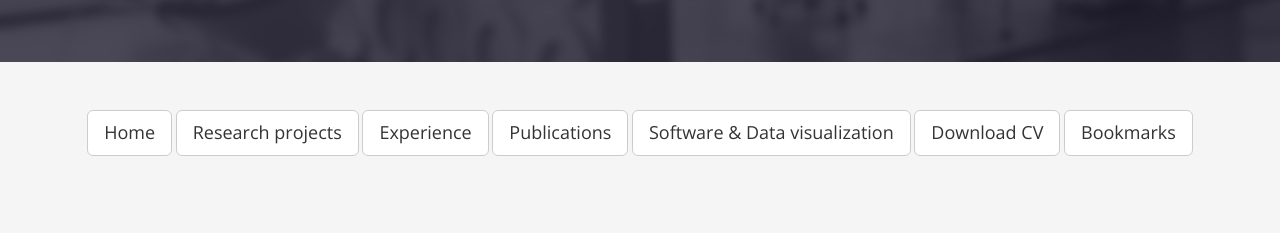
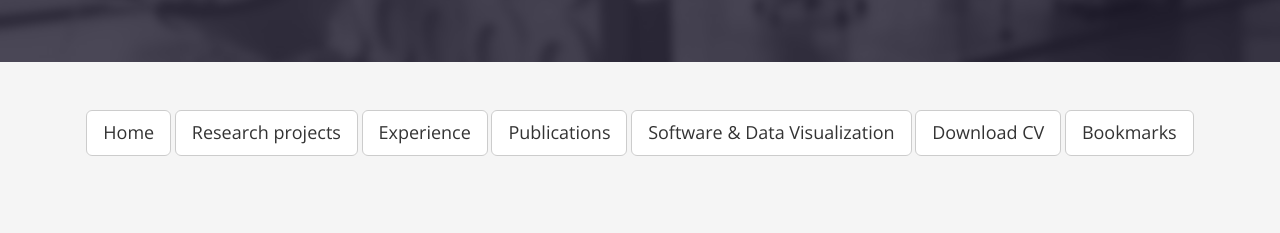
Before and after one commit to ekidando/Emma, a Jekyll site: the page built from index.html, in a window 1280 px wide and 900 px high, scrolled down 2198 px. Shown: the part 664-897 px from the top of the window. Built offline with Jekyll 4.4.1, drawn with Linux system fonts in a browser that asks for light colours; nearby versions of some CDN libraries; some web fonts are replaced.

Commit message:
Update footer.html

```diff
--- a/_includes/footer.html
+++ b/_includes/footer.html
@@ -9,7 +9,7 @@
        <a href="{{ site.baseurl }}/research" class="btn btn-default btn-lg" role="button">Research projects</a>
        <a href="{{ site.baseurl }}/experience" class="btn btn-default btn-lg" role="button">Experience</a>
       <a href="{{ site.baseurl }}/publications" class="btn btn-default btn-lg" role="button">Publications</a>
-     <a href="{{ site.baseurl }}/software" class="btn btn-default btn-lg" role="button">Software & Data visualization</a>
+     <a href="{{ site.baseurl }}/software" class="btn btn-default btn-lg" role="button">Software & Data Visualization</a>
 	<a href="{{ site.baseurl }}/pdf_files/MyCV.pdf
 " class="btn btn-default btn-lg"
            target="_blank" role="button">Download CV</a>
```
